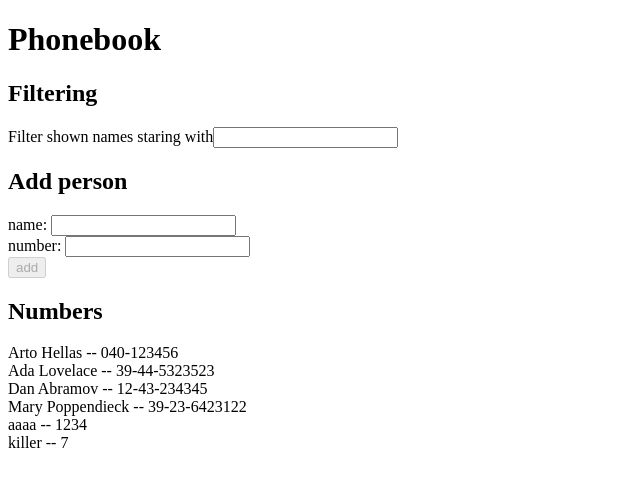
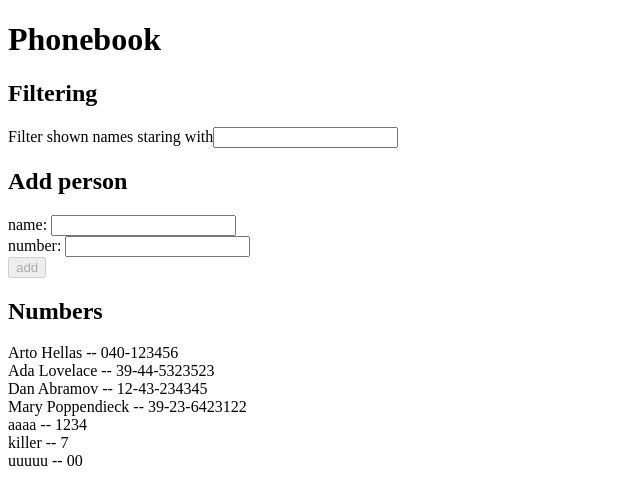
Before and after one commit to RussellBrand/helsinki, a React (Create React App) app in the folder part2/phonebook/: page / in a window 1280 px wide. Shown: the top 504 px of the page, without its empty margins (0-640 px from the left). Built offline with nearby package versions, Linux system fonts and the light colour scheme; data requests are answered from the project's data file.

Commit message:
Finish 2.16

```diff
--- a/part2/phonebook/db.json
+++ b/part2/phonebook/db.json
@@ -29,6 +29,11 @@
       "name": "killer",
       "number": "7",
       "id": 6
+    },
+    {
+      "name": "uuuuu",
+      "number": "00",
+      "id": 7
     }
   ]
 }
--- a/part2/phonebook/src/App.jsx
+++ b/part2/phonebook/src/App.jsx
@@ -12,14 +12,13 @@ const App = () => {
 
   useEffect(() => {
     console.log("effect");
-    axios
-      .get("http://localhost:3001/persons")
+    Persons.getAll()
       .then((response) => {
-        console.log("promise fulfilled");
-        setPersons(response.data);
+        console.log("PERSONS promise fulfilled");
+        setPersons(response);
       })
       .catch((error) => {
-        console.log(`Effect Problem{error}`);
+        console.log(`PERSONS Effect Problem ${error}`);
       });
   }, []);
 
```
Also changed, not shown: 1 other file (tests, documents, lock files or other folders).
